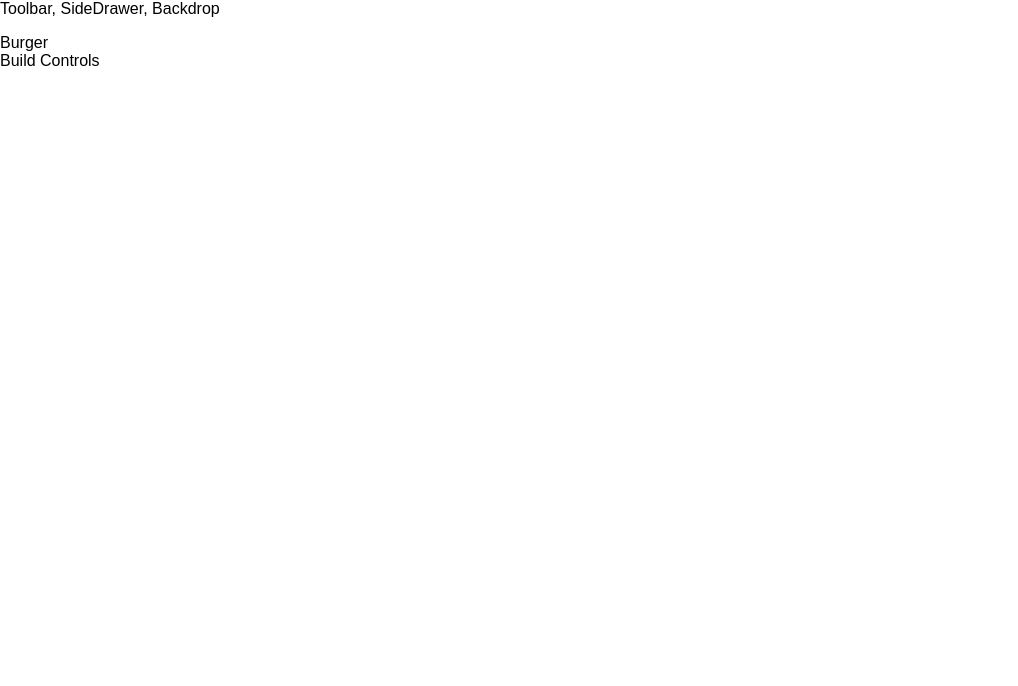
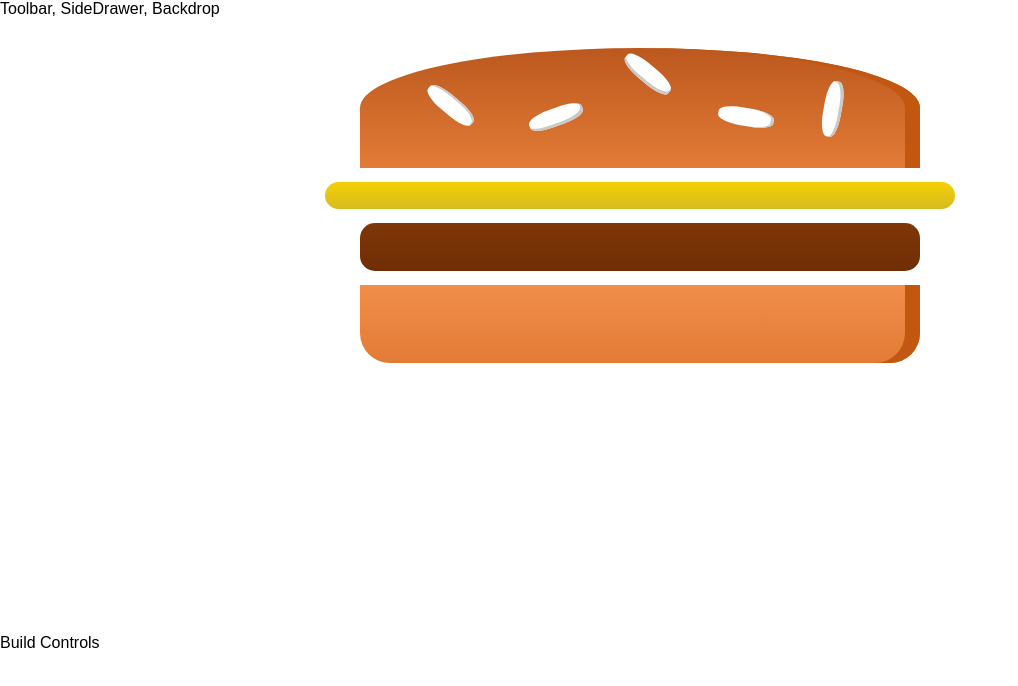
Before and after one commit to willedwards/burgerapp, a React app: page / in a window 1280 px wide. Shown: the top 686 px of the page, without its empty margins (0-1018 px from the left). Built offline with nearby package versions, Linux system fonts and the light colour scheme.

Commit message:
hardcoded burger view - ch116

```diff
--- /dev/null
+++ b/src/components/Burger/Burger.css
@@ -0,0 +1,30 @@
+.Burger {
+    width:  100%;
+    margin: auto;
+    height: 250px;
+    overflow: scroll;
+    text-align: center;
+    font-weight: bold;
+    font-size: 1.2rem;
+}
+
+@media (min-width: 500px) and (min-height: 400px){
+    .Burger{
+        width: 350px;
+        height: 300px;
+    }
+}
+
+@media (min-width: 500px) and (min-height: 401px){
+    .Burger{
+        width: 450px;
+        height: 400px;
+    }
+}
+
+@media (min-width: 1000px) and (min-height: 700px){
+    .Burger{
+        width: 700px;
+        height: 600px;
+    }
+}
--- a/src/components/Burger/Burger.js
+++ b/src/components/Burger/Burger.js
@@ -0,0 +1,16 @@
+import React from 'react';
+import classes from './Burger.css';
+import BurgetIngredient from './BurgerIngredient/BurgerIngredient';
+
+const burger = (props) => {
+    return (
+        <div className={classes.Burger}>
+            <BurgetIngredient type="bread-top"/>
+            <BurgetIngredient type="cheese"/>
+            <BurgetIngredient type="meat"/>
+            <BurgetIngredient type="bread-bottom"/>
+        </div>
+    );
+}
+
+export default burger;
--- a/src/components/Burger/BurgerIngredient/BurgerIngredient.js
+++ b/src/components/Burger/BurgerIngredient/BurgerIngredient.js
@@ -7,9 +7,7 @@
     render(){
     let ingredient = null;
     switch(this.props.type){
-        case ('bread-bottom'):
-        ingredient = <div className={classes.BreadBottom}></div>;
-        break;
+
 
         case ('bacon'):
         ingredient =(
@@ -17,10 +15,8 @@
         );
         break;
 
-        case ('bread-top'):
-        ingredient =(
-            <div className={classes.BreadTop} ></div>
-        );
+        case ('bread-bottom'):
+        ingredient = <div className={classes.BreadBottom}></div>;
         break;
 
         case('bread-top'):
--- a/src/containers/BurgerBuilder/BurgerBuilder.js
+++ b/src/containers/BurgerBuilder/BurgerBuilder.js
@@ -1,12 +1,14 @@
 import React, {Component} from 'react';
 import Aux from '../../hoc/Aux';
+import Burger from '../../components/Burger/Burger';
 
 class BurgerBuilder extends Component{
 
     render() {
         return (
             <Aux>
-            <div>Burger</div>
+                <Burger />
+
             <div>Build Controls</div>
             </Aux>
         );
```
